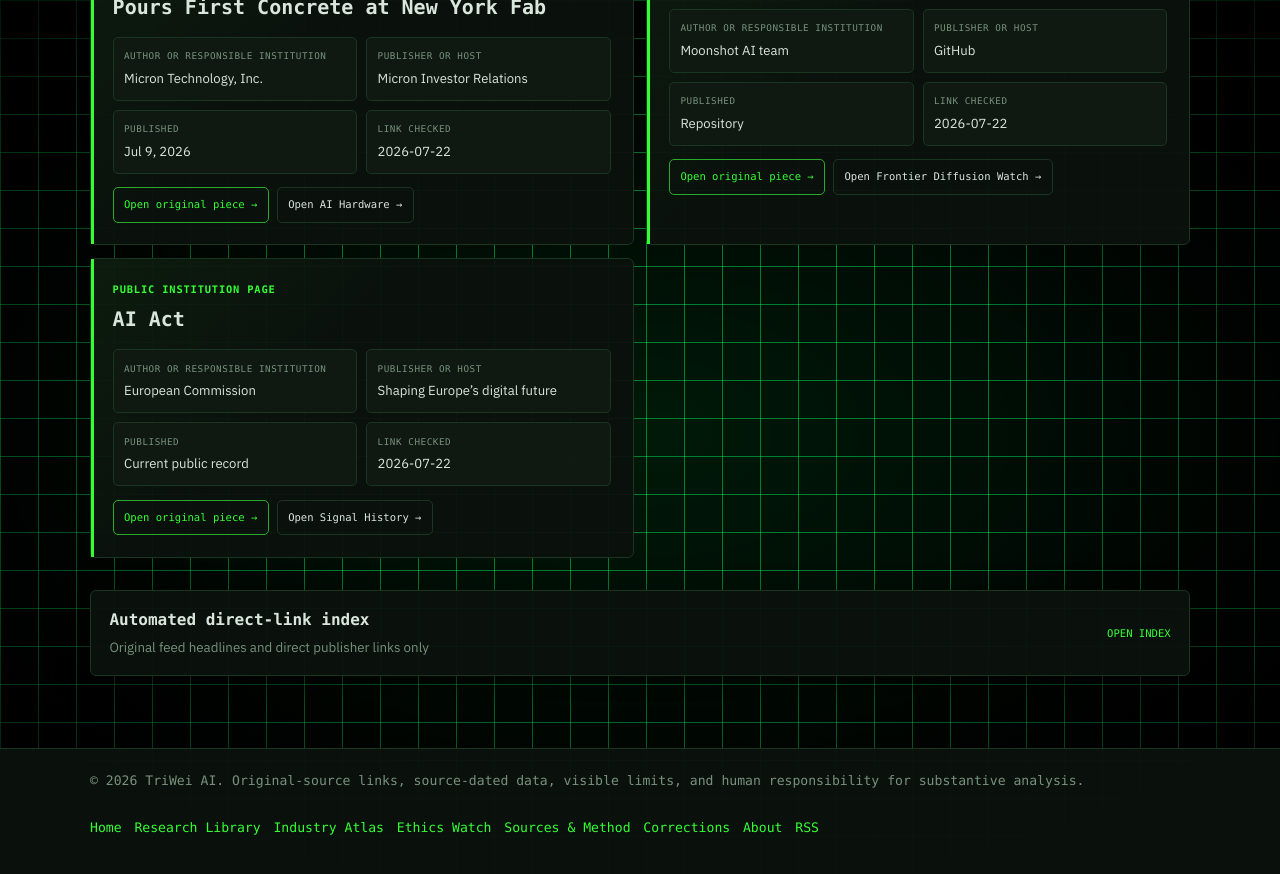
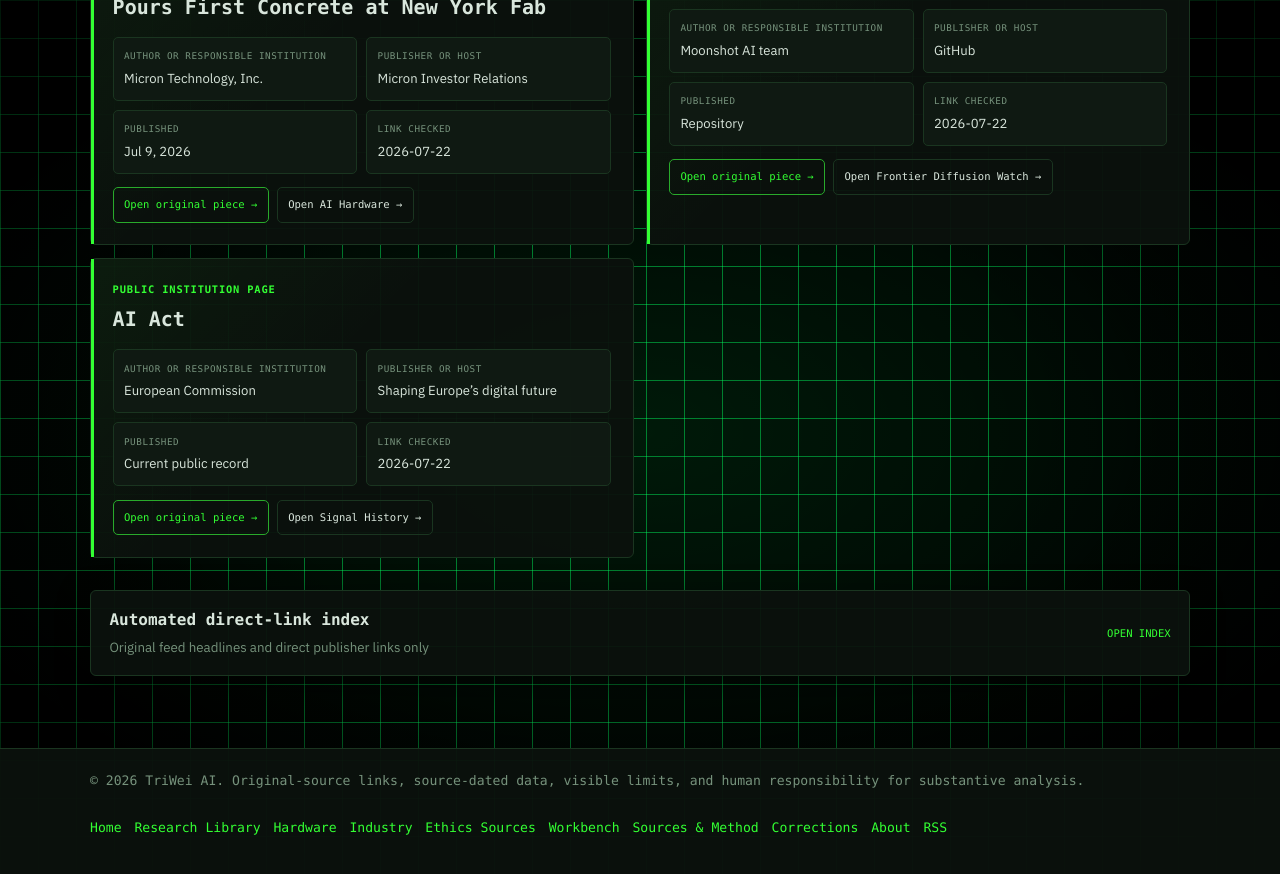
Before and after one commit to Joeyjojoe-jr/triwei-ai-site, a Jekyll site: the page built from index.md, in a window 1280 px wide and 900 px high, scrolled down 1906 px. Shown: the top 874 px of the window. Built offline with Jekyll 4.4.1, drawn with Linux system fonts in a browser that asks for light colours.

Commit message:
Add workbench to footer navigation

```diff
--- a/_includes/footer.html
+++ b/_includes/footer.html
@@ -4,8 +4,10 @@
     <nav aria-label="Footer">
       <a href="{{ '/' | relative_url }}">Home</a>
       <a href="{{ '/signals/' | relative_url }}">Research Library</a>
-      <a href="{{ '/industry/' | relative_url }}">Industry Atlas</a>
-      <a href="{{ '/ethics/' | relative_url }}">Ethics Watch</a>
+      <a href="{{ '/hardware/' | relative_url }}">Hardware</a>
+      <a href="{{ '/industry/' | relative_url }}">Industry</a>
+      <a href="{{ '/ethics/' | relative_url }}">Ethics Sources</a>
+      <a href="{{ '/workbench/' | relative_url }}">Workbench</a>
       <a href="{{ '/sources/' | relative_url }}">Sources &amp; Method</a>
       <a href="{{ '/corrections/' | relative_url }}">Corrections</a>
       <a href="{{ '/about/' | relative_url }}">About</a>
```
